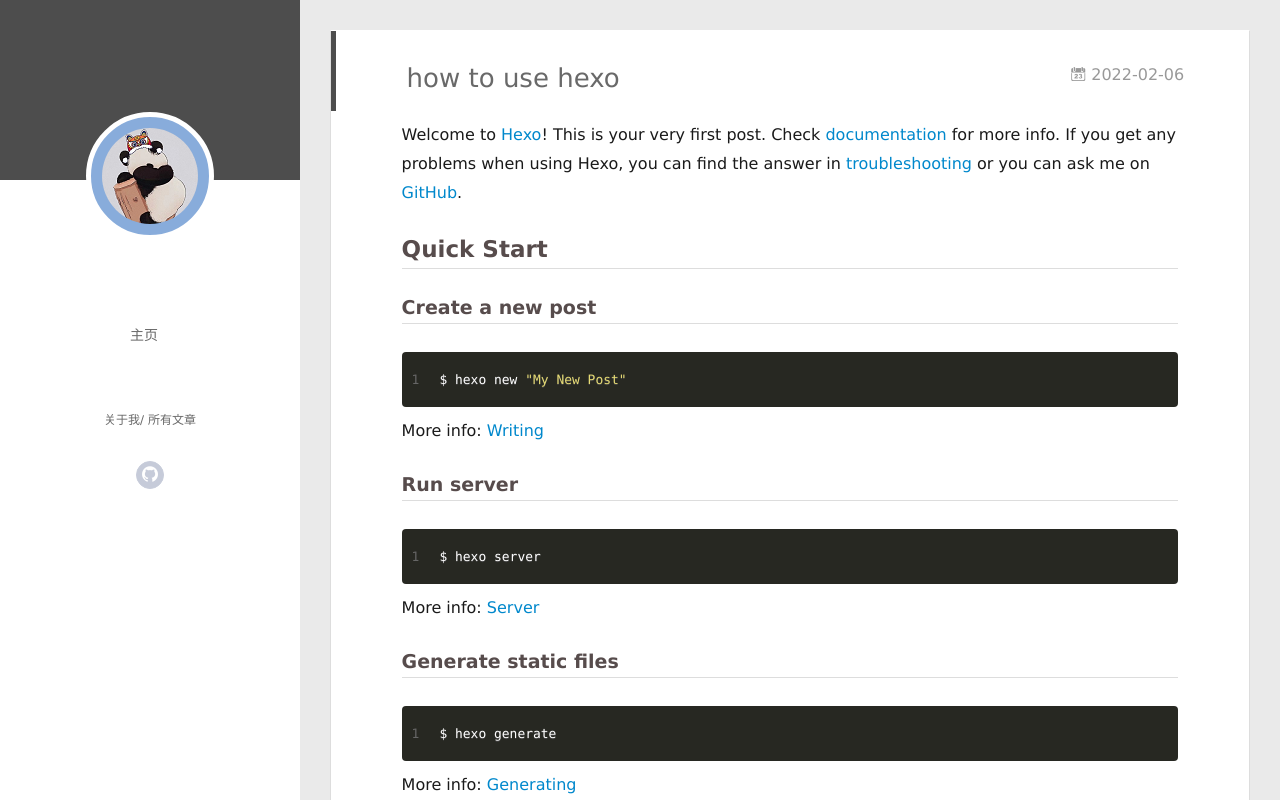
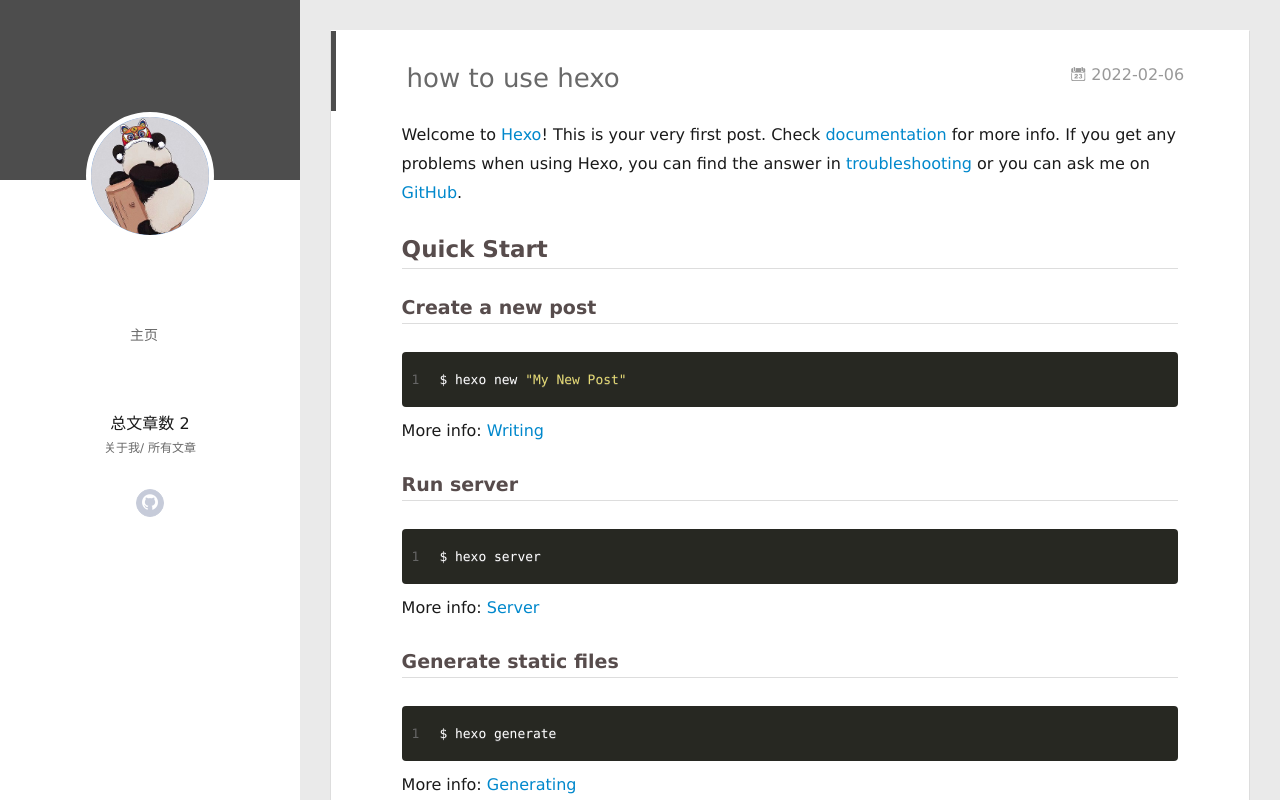
Before and after one commit to Swavaid/Swavaid.github.io, a plain HTML site: page 2022/02/06/hello-world/index.html in a window 1280 px wide. Drawn offline with Linux system fonts and the light colour scheme.

Commit message:
Site updated: 2022-02-08 12:30:07

```diff
--- a/2022/02/06/hello-world/index.html
+++ b/2022/02/06/hello-world/index.html
@@ -47,7 +47,7 @@
 <div class="intrude-less">
 	<header id="header" class="inner">
 		<a href="/" class="profilepic">
-			<img src="/img2/head.png" class="js-avatar">
+			<img src="/img2/head.jpg" class="js-avatar">
 		</a>
 		<hgroup>
 		  <h1 class="header-author"><a href="/"></a></h1>
@@ -60,6 +60,9 @@
 				<li><a href="/">主页</a></li>
 
 			</ul>
+		</nav>
+		<nav>
+			总文章数 2
 		</nav>
 		<nav class="header-smart-menu">
 
@@ -93,7 +96,7 @@
 	<div class="intrude-less">
 		<header id="header" class="inner">
 			<div class="profilepic">
-				<img src="/img2/head.png" class="js-avatar">
+				<img src="/img2/head.jpg" class="js-avatar">
 			</div>
 			<hgroup>
 			  <h1 class="header-author js-header-author"></h1>
@@ -183,7 +186,7 @@
 
 
                     <div class="reward-box-item">
-                      <img class="reward-img" src="/img2/reward.png">
+                      <img class="reward-img" src="/img2/reward.jpg">
                       <span class="reward-type">微信</span>
                     </div>
 
```
Also changed, not shown: 2022/02/06/my-first-blog/index.html (+6 -3 lines), archives/2022/02/index.html (+5 -2 lines), archives/2022/index.html (+5 -2 lines), archives/index.html (+5 -2 lines), index.html (+5 -2 lines).
